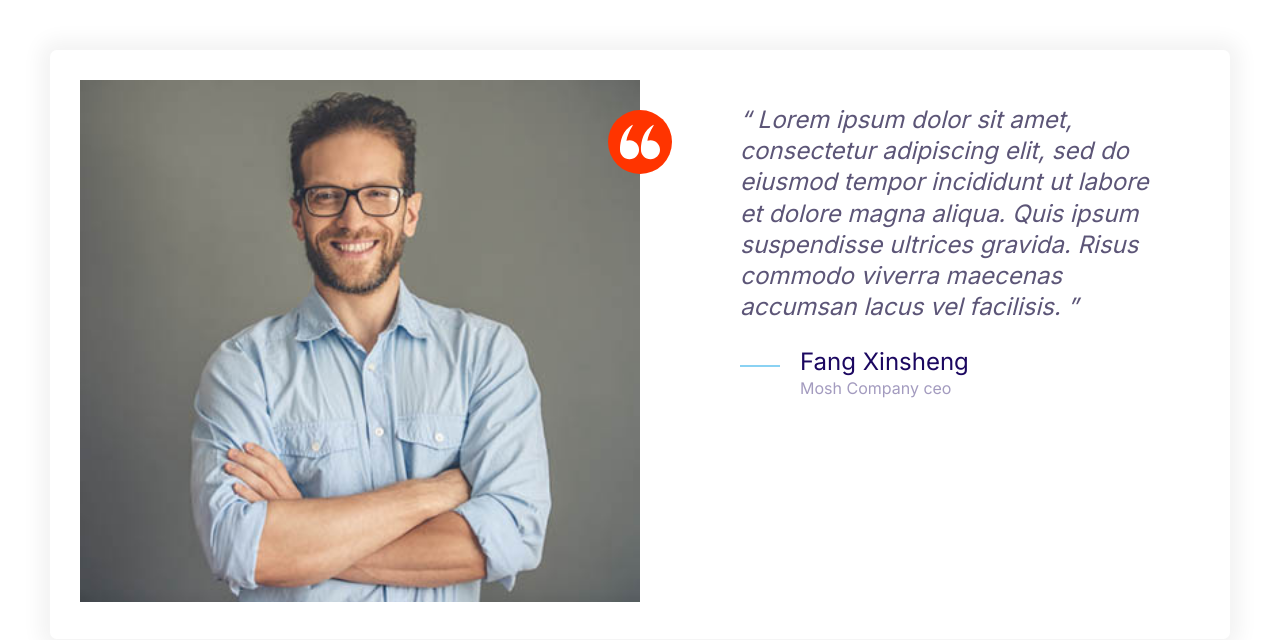
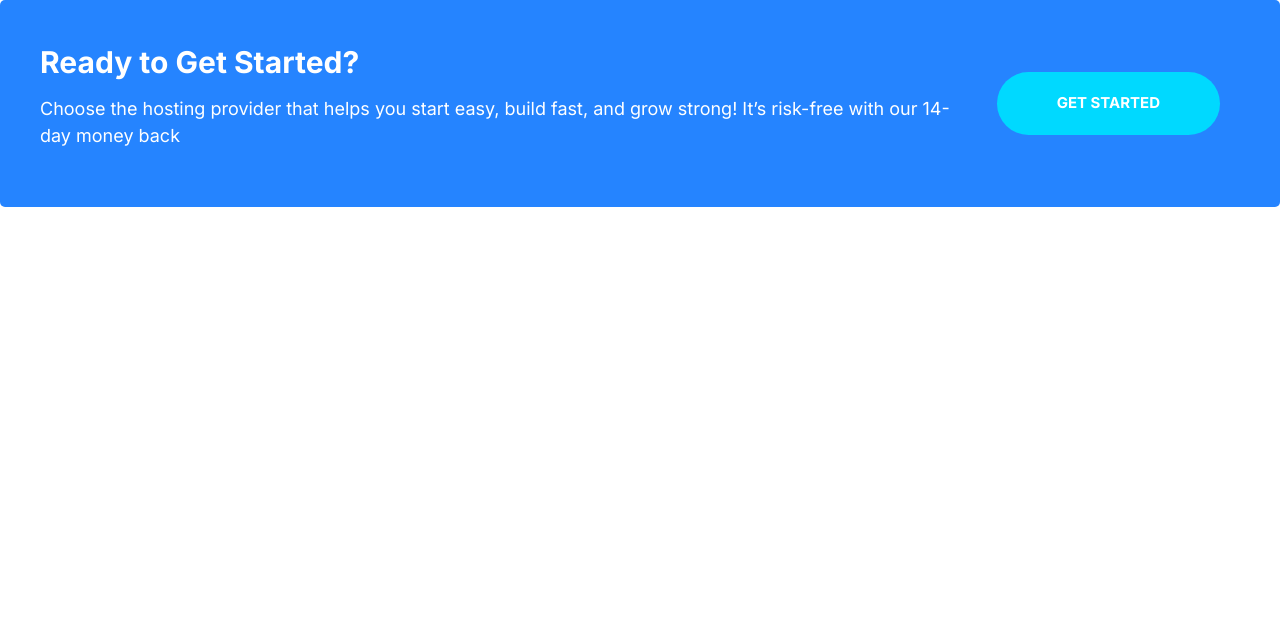
Before and after one commit to xavi-bryant/Fangify, a plain HTML site: page index.html in a window 1280 px wide. Drawn offline with Linux system fonts and the light colour scheme.

Commit message:
Build the  callout component.

```diff
--- a/css/style.css
+++ b/css/style.css
@@ -224,6 +224,11 @@
   width: 100%;
   display: inline-block;
 }
+/*  长按钮 */
+.btn--streched{
+  padding-left: 6rem;
+  padding-right: 6rem;
+}
 /* 轮廓线  */
 .btn--outline {
   background-color: #fff;
@@ -443,6 +448,44 @@
     font-size: 2.4rem;
   }
   .testimonial .quote{
-    margin-left: 10rem;
+    margin-left: 12rem;
   }
 }
+/*  13. Callouts 气泡组合*/
+.callout{
+  padding:4rem ;
+  border-radius: 5px;
+}
+.callout--primary{
+  background-color: var(--color-primary);
+  color: #fff;
+}
+.callout__heading{
+  color: #fff;
+  margin-top: 0;
+  font-size: 3rem;
+}
+.callout .btn{
+  justify-self:center;
+  align-self:center ;
+
+}
+.callout__content{
+  text-align: center;
+}
+@media screen and  (min-width:768px) {
+  /* 桌面模式下多出了空白部分  重新分配网格的大小 让按钮自动适应 文字内容部分分配剩余的大小 */
+  .callout .grid--1x2{
+    grid-template-columns: 1fr auto;
+  }
+  /* 桌面模式下 的内容是左对齐 */
+  .callout__content{
+    text-align: left;
+  }
+  /* 桌面模式下的按钮 */
+  .callout .btn{
+    justify-self: start;
+    margin: 0 2rem;
+  }
+  /* 存在一个btn--streched */
+}
--- a/index.html
+++ b/index.html
@@ -14,39 +14,17 @@
       rel="stylesheet"
     />
   </head>
-  <body style="padding: 5rem">
-    <div class="card testimonial">
-      <div class="grid grid--1x2">
-        <div class="testimonial__image">
-          <span class="icon-container icon-container--accent">
-            <svg class="icon  icon--white">
-              <use xlink:href="images/sprite.svg#quotes"></use>
-            </svg>
-          </span>
-          <img src="images/testimonial.jpg" alt="A happle ,smiling customer" />
-        </div>
-        <blockquote class="quote">
-          <p class="quote__text">
-            Lorem ipsum dolor sit amet, consectetur adipiscing elit, sed do eiusmod
-            tempor incididunt ut labore et dolore magna aliqua. Quis ipsum suspendisse
-            ultrices gravida. Risus commodo viverra maecenas accumsan lacus vel
-            facilisis.
-          </p>
-          <footer>
-            <div class="media">
-              <div class="media__image">
-                <svg class="icon icon--primary quote__line">
-                  <use xlink:href="images/sprite.svg#line"></use>
-                </svg>
-              </div>
-              <div class="media__body">
-                <h3 class="media__title quote__author">Fang Xinsheng</h3>
-                <p class="quote__organization">Mosh Company ceo</p>
-              </div>
-            </div>
-          </footer>
-        </blockquote>
+ <body>
+   <div class="callout callout--primary">
+    <div class="grid grid--1x2">
+
+      <div class="callout__content">
+        <h2 class="callout__heading">Ready to Get Started?</h2>
+        <p>Choose the hosting provider that helps you start easy, build fast, and grow strong! It’s risk-free with our 14-day money back</p>
       </div>
+      <a href="#" class="btn btn--secondary btn--streched">Get started</a>
+
     </div>
-  </body>
+   </div>
+ </body>
 </html>
```
Also changed, not shown: components/13-callouts.html (added, +11 -0 lines), index2.html (+1 -4 lines).
